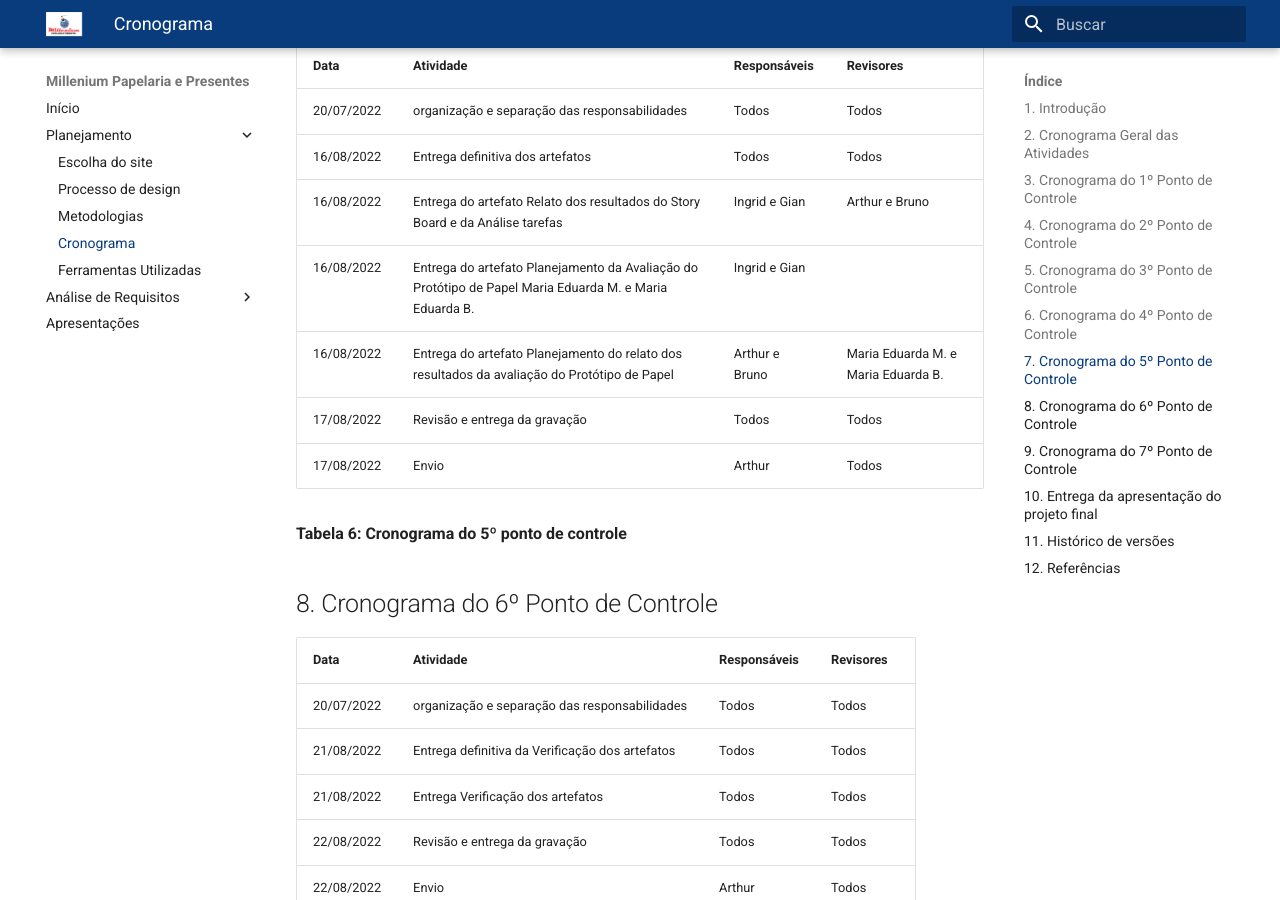
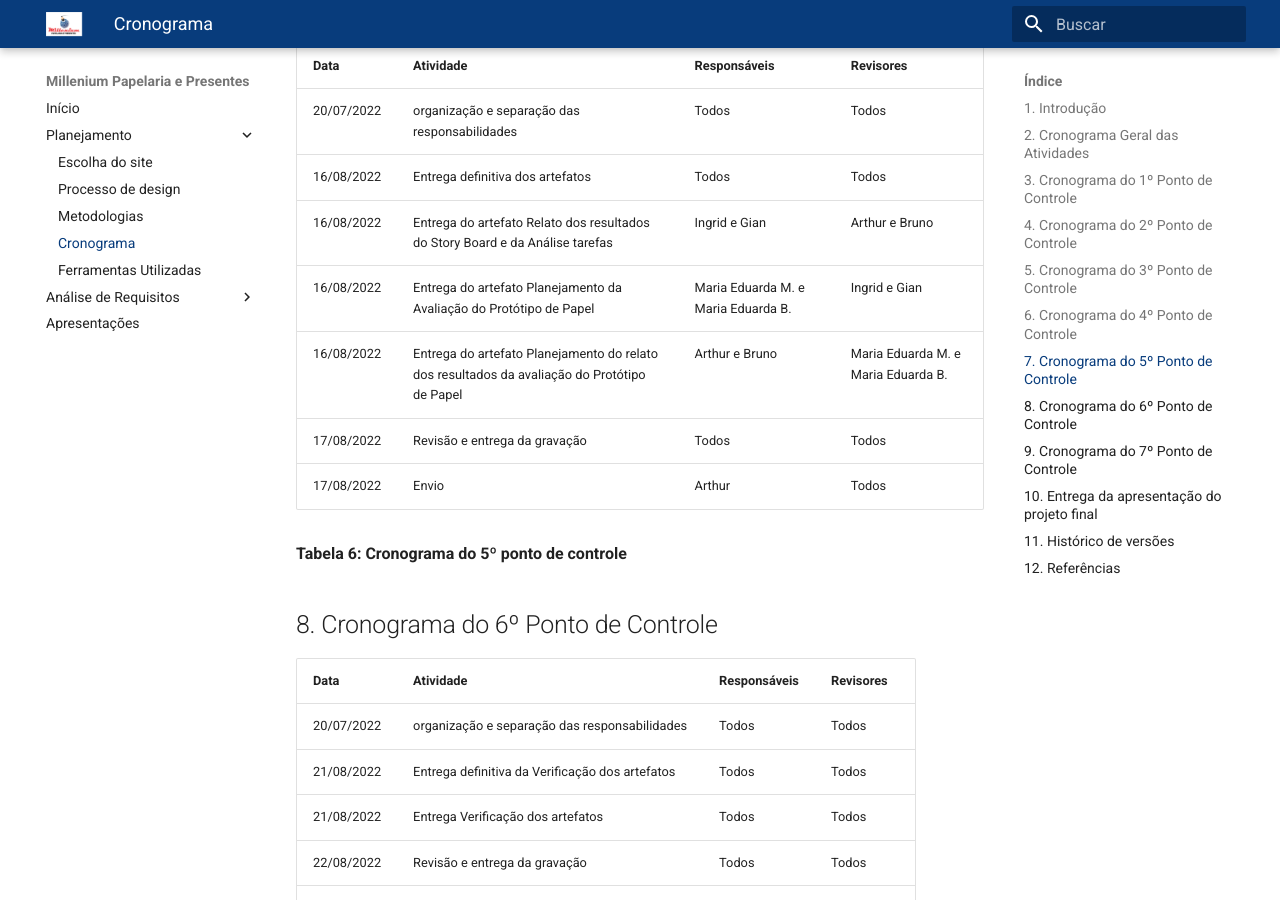
Before and after one commit to Interacao-Humano-Computador/2022.1-Millenium-Papelaria, an MkDocs documentation site: the page built from docs/planejamento/cronograma.md, in a window 1280 px wide and 900 px high, scrolled down 4281 px. Built offline with MkDocs 1.6.1 and Material for MkDocs 9.7.7, drawn with Linux system fonts in a browser that asks for light colours.

Commit message:
Correção do 5º ponto de controle

```diff
--- a/docs/planejamento/cronograma.md
+++ b/docs/planejamento/cronograma.md
@@ -96,7 +96,7 @@ Logo abaixo se encontra as tabelas de 1 a 9 do cronograma geral, dos pontos de c
 | 20/07/2022 | organização e separação das responsabilidades | Todos | Todos |
 | 16/08/2022 | Entrega definitiva dos artefatos | Todos | Todos |
 | 16/08/2022 | Entrega do artefato Relato dos resultados do Story Board e da Análise tarefas| Ingrid e Gian | Arthur e Bruno |
-| 16/08/2022 | Entrega do artefato Planejamento da Avaliação do Protótipo de Papel Maria Eduarda M. e Maria Eduarda B.| Ingrid e Gian |
+| 16/08/2022 | Entrega do artefato Planejamento da Avaliação do Protótipo de Papel |Maria Eduarda M. e Maria Eduarda B.| Ingrid e Gian |
 | 16/08/2022 | Entrega do artefato Planejamento do relato dos resultados da avaliação do Protótipo de Papel | Arthur e Bruno | Maria Eduarda M. e Maria Eduarda B. |
 | 17/08/2022 | Revisão e entrega da gravação | Todos | Todos |
 | 17/08/2022 | Envio | Arthur | Todos |
```
